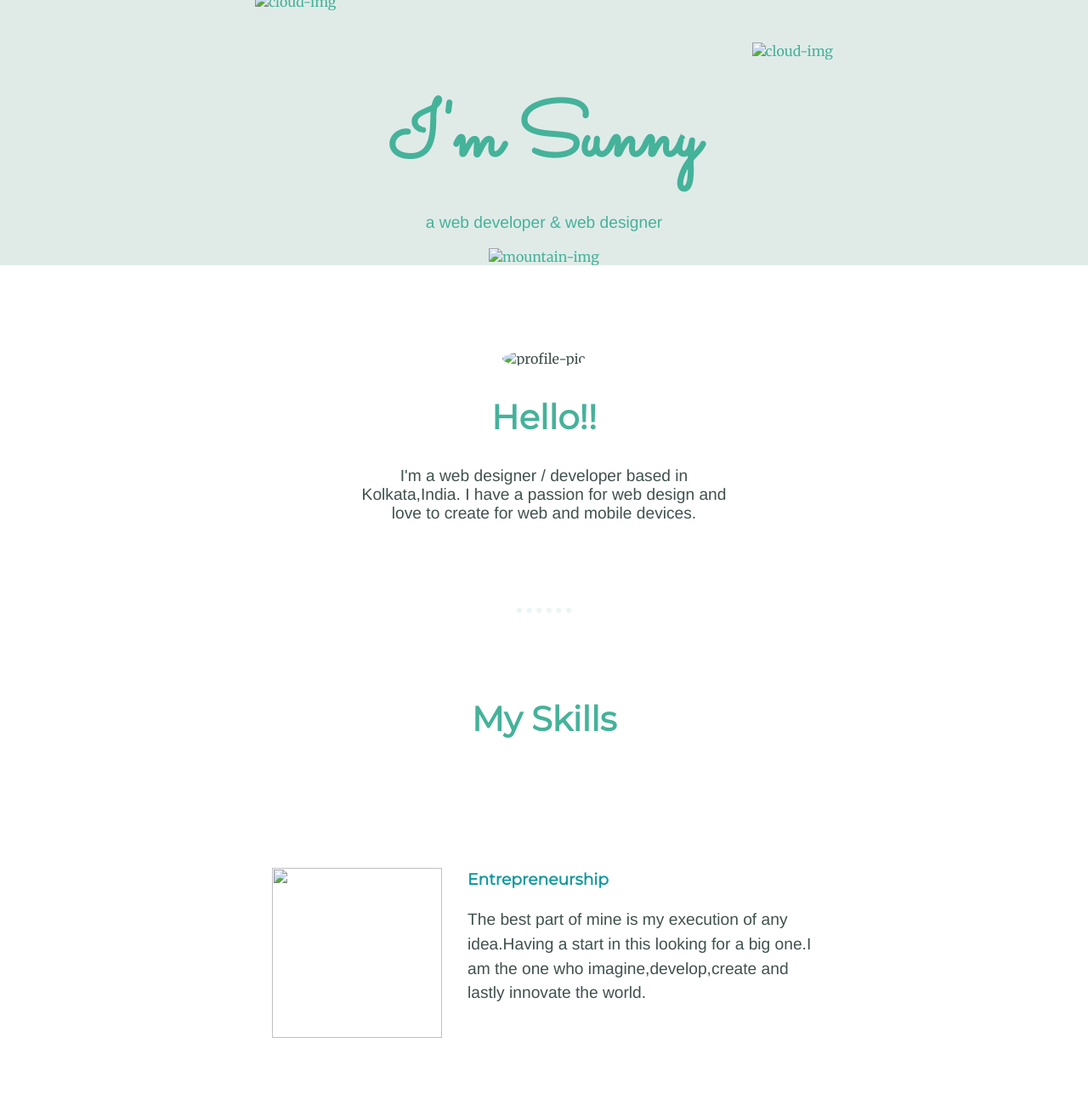
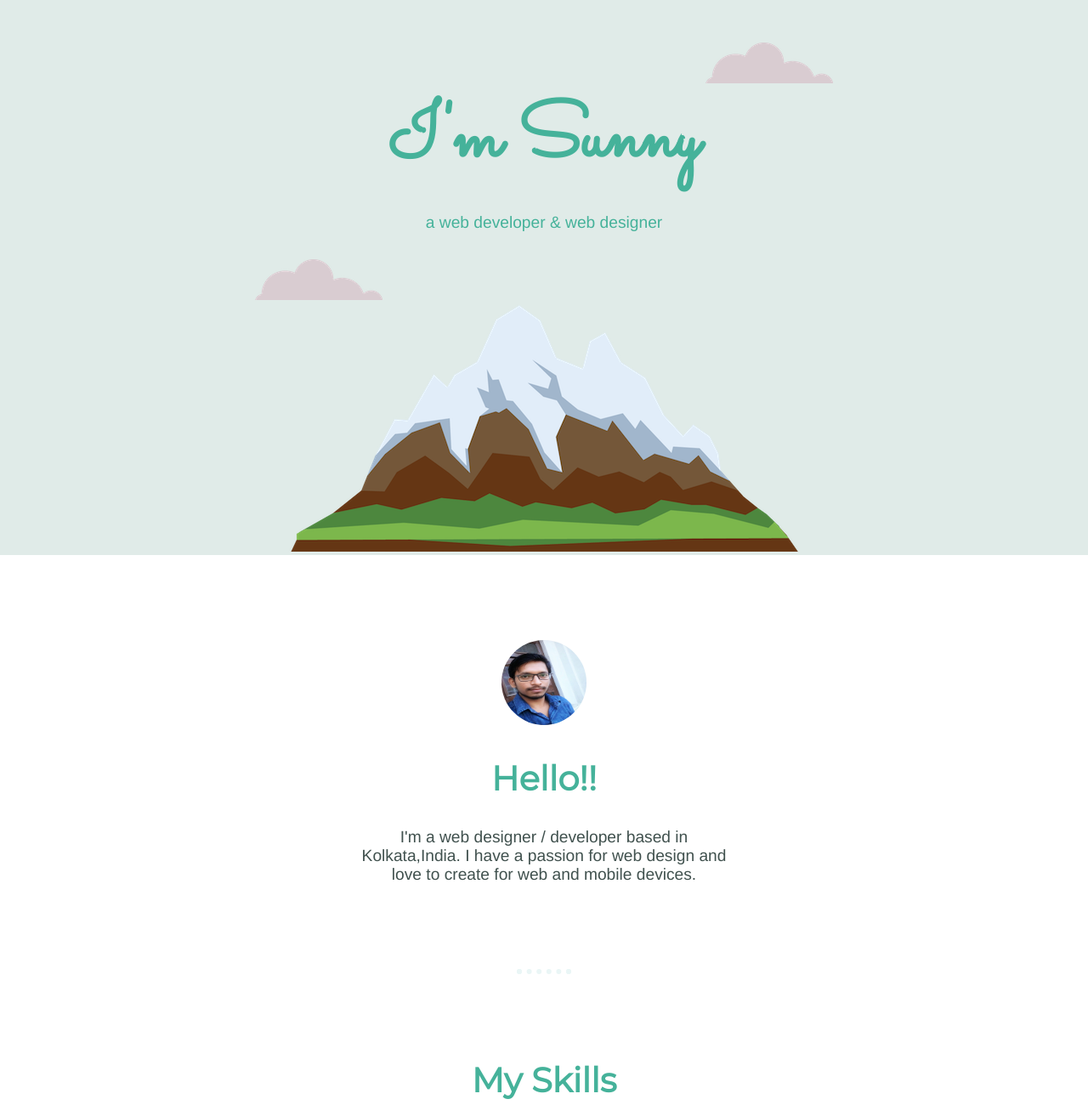
Before and after one commit to sunnyrajballabh/web, a plain HTML site: page index.html in a window 1280 px wide. Shown: the top 1300 px of the page at 85% size. Drawn offline with Linux system fonts and the light colour scheme; files that its build step writes are made by us from their sources.

Commit message:
error fixing

```diff
--- a/index.html
+++ b/index.html
@@ -3,21 +3,21 @@
   <head>
     <meta charset="utf-8">
     <title>Sunny Rajballabh</title>
-    <link rel="stylesheet" href="css/style.css">
+    <link rel="stylesheet" href="style.css">
     <link rel="icon" href="favicon.ico">
     <link href="https://fonts.googleapis.com/css?family=Merriweather|Montserrat|Sacramento&display=swap" rel="stylesheet">
   </head>
   <body>
     <div class="top-container">
-      <img class="top-cloud" src="sunny/cloud.png" alt="cloud-img">
+      <img class="top-cloud" src="cloud.png" alt="cloud-img">
       <h1>I'm Sunny</h1>
       <p class="top-paragraph">a web developer &amp web designer</p>
-      <img class="bottom-cloud" src="sunny/cloud.png" alt="cloud-img">
-      <img class="mountain"src="sunny/mountain.png" alt="mountain-img">
+      <img class="bottom-cloud" src="cloud.png" alt="cloud-img">
+      <img class="mountain"src="mountain.png" alt="mountain-img">
     </div>
     <div class="middle-container">
       <div class="profile">
-        <img class="profile-pic" src="sunny/sunny.png" alt="profile-pic">
+        <img class="profile-pic" src="sunny.png" alt="profile-pic">
         <h2>Hello!!</h2>
         <p class="intro">I'm a web designer / developer based in Kolkata,India. I have a passion for web design and love to create for web and mobile devices.</p>
       </div>
@@ -25,12 +25,12 @@
       <div class="skills">
         <h2>My Skills</h2>
         <div class="skill-row">
-          <img class="entrepreneur" src="sunny/businessman.png" alt="">
+          <img class="entrepreneur" src="businessman.png" alt="">
           <h3>Entrepreneurship</h3>
           <p>The best part of mine is my execution of any idea.Having a start in this looking for a big one.I am the one who imagine,develop,create and lastly innovate the world.</p>
         </div>
         <div class="skill-row">
-          <img class="computer" src="sunny/computer.png" alt="developer-skill">
+          <img class="computer" src="computer.png" alt="developer-skill">
           <h3>Designer&Developer</h3>
           <p>Made your imagination true It's your challenge to imagine and my to fulfill it.I'm a developer, so I know how to create your website to run across devices using the latest technologies available.</p>
         </div>
```
